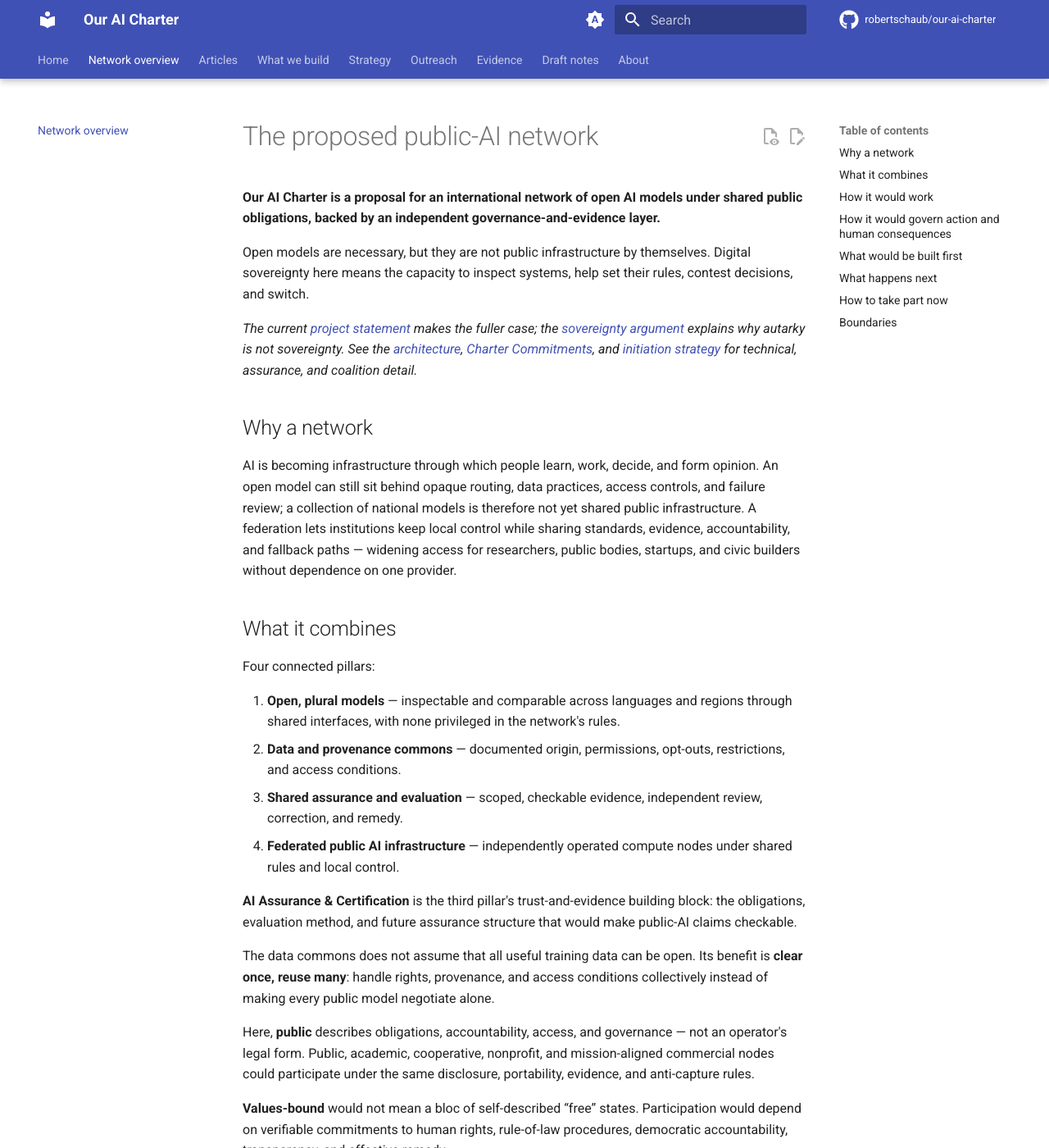
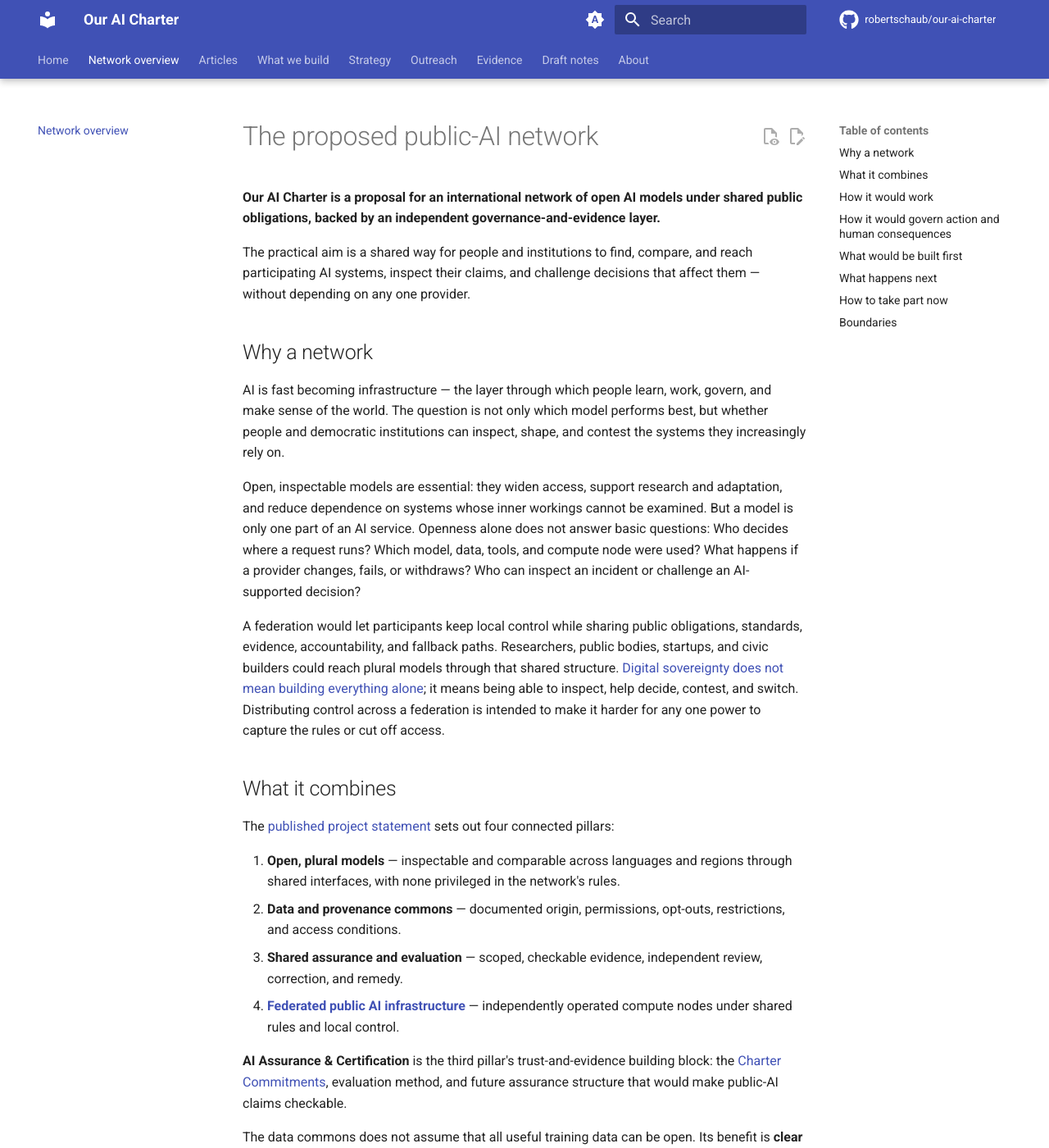
Before and after one commit to robertschaub/our-ai-charter, an MkDocs documentation site: the page built from docs/network-overview.md, in a window 1280 px wide and 1400 px high. Shown: the whole window at 82% size. Built offline with MkDocs 1.6.1 and Material for MkDocs 9.7.7, drawn with Linux system fonts in a browser that asks for light colours; plug-ins that fetch from the network failed and are left out; comment, search, counter and statistics services are not loaded; some of the changed text lies outside the part shown.

Commit message:
docs(network): clarify network case for new readers

```diff
--- a/docs/network-overview.md
+++ b/docs/network-overview.md
@@ -7,24 +7,26 @@ description: Why a public-AI network is needed, what it would add, how it would
 
 **Our AI Charter is a proposal for an international network of open AI models under shared public obligations, backed by an independent governance-and-evidence layer.**
 
-Open models are necessary, but they are not public infrastructure by themselves. Digital sovereignty here means the capacity to inspect systems, help set their rules, contest decisions, and switch.
-
-*The current [project statement](Published/our-ai-charter-public-ai-infrastructure.md) makes the fuller case; the [sovereignty argument](Published/swiss-autarky-illusion.md) explains why autarky is not sovereignty. See the [architecture](Infrastructure/architecture.md), [Charter Commitments](Assurance/Framework/charter-commitments.md), and [initiation strategy](Strategy/initiation-strategy.md) for technical, assurance, and coalition detail.*
+The practical aim is a shared way for people and institutions to find, compare, and reach participating AI systems, inspect their claims, and challenge decisions that affect them — without depending on any one provider.
 
 ## Why a network
 
-AI is becoming infrastructure through which people learn, work, decide, and form opinion. An open model can still sit behind opaque routing, data practices, access controls, and failure review; a collection of national models is therefore not yet shared public infrastructure. A federation lets institutions keep local control while sharing standards, evidence, accountability, and fallback paths — widening access for researchers, public bodies, startups, and civic builders without dependence on one provider.
+AI is fast becoming infrastructure — the layer through which people learn, work, govern, and make sense of the world. The question is not only which model performs best, but whether people and democratic institutions can inspect, shape, and contest the systems they increasingly rely on.
+
+Open, inspectable models are essential: they widen access, support research and adaptation, and reduce dependence on systems whose inner workings cannot be examined. But a model is only one part of an AI service. Openness alone does not answer basic questions: Who decides where a request runs? Which model, data, tools, and compute node were used? What happens if a provider changes, fails, or withdraws? Who can inspect an incident or challenge an AI-supported decision?
+
+A federation would let participants keep local control while sharing public obligations, standards, evidence, accountability, and fallback paths. Researchers, public bodies, startups, and civic builders could reach plural models through that shared structure. [Digital sovereignty does not mean building everything alone](Published/swiss-autarky-illusion.md); it means being able to inspect, help decide, contest, and switch. Distributing control across a federation is intended to make it harder for any one power to capture the rules or cut off access.
 
 ## What it combines
 
-Four connected pillars:
+The [published project statement](Published/our-ai-charter-public-ai-infrastructure.md) sets out four connected pillars:
 
 1. **Open, plural models** — inspectable and comparable across languages and regions through shared interfaces, with none privileged in the network's rules.
 2. **Data and provenance commons** — documented origin, permissions, opt-outs, restrictions, and access conditions.
 3. **Shared assurance and evaluation** — scoped, checkable evidence, independent review, correction, and remedy.
-4. **Federated public AI infrastructure** — independently operated compute nodes under shared rules and local control.
+4. **[Federated public AI infrastructure](Infrastructure/architecture.md)** — independently operated compute nodes under shared rules and local control.
 
-**AI Assurance & Certification** is the third pillar's trust-and-evidence building block: the obligations, evaluation method, and future assurance structure that would make public-AI claims checkable.
+**AI Assurance & Certification** is the third pillar's trust-and-evidence building block: the [Charter Commitments](Assurance/Framework/charter-commitments.md), evaluation method, and future assurance structure that would make public-AI claims checkable.
 
 The data commons does not assume that all useful training data can be open. Its benefit is **clear once, reuse many**: handle rights, provenance, and access conditions collectively instead of making every public model negotiate alone.
 
@@ -72,7 +74,7 @@ Success is not global scale. It is proving that public compute can be shared und
 
 The work is in **Phase 1: public drafting and connection-building**. What exists is the proposal and the public drafts; prospective coalitions, roles, and processes are intent, not fact. No operational network access portal, admission body, assessor, adjudicator, register, certificate, trust badge, or live evaluation pilot exists yet, and no model or provider is Charter-certified.
 
-The near-term target is a **Geneva 2027 Public AI Governance & Evidence Package**: a neutral clarification process, governance blueprint, one bounded evidence-and-evaluation pilot outline, and roundtable path. The route is **alliance and mandate first, lawmaking later**; Switzerland is a possible host, node, and bridge — not owner.
+The near-term target is a **Geneva 2027 Public AI Governance & Evidence Package**: a neutral clarification process, governance blueprint, one bounded evidence-and-evaluation pilot outline, and roundtable path. The [initiation strategy](Strategy/initiation-strategy.md) sets the route: **alliance and mandate first, lawmaking later**; Switzerland is a possible host, node, and bridge — not owner.
 
 ## How to take part now
 
```
Also changed, not shown: CHANGELOG.md (+1 -1 lines).
